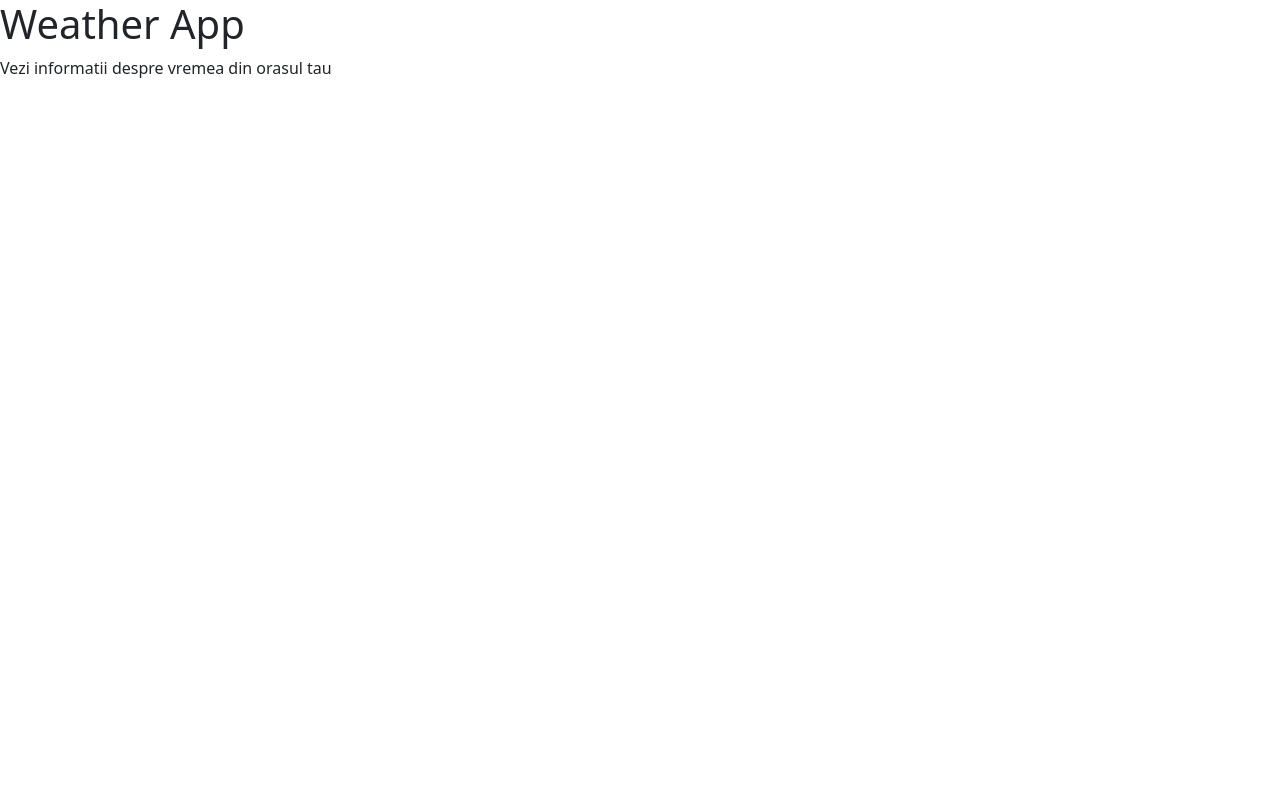
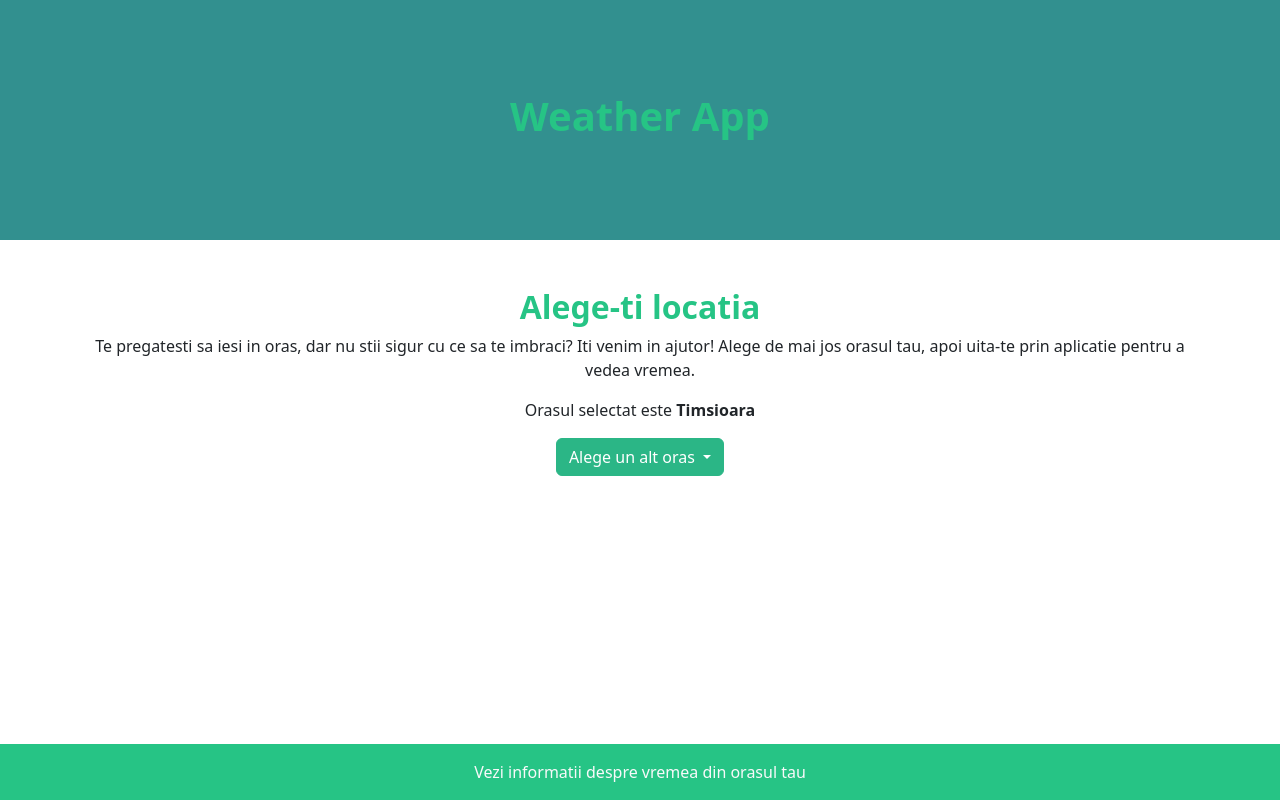
Before and after one commit to lucian-costachescu/weather-app, a plain HTML site: page index.html in a window 1280 px wide. Drawn offline with nearby package versions, Linux system fonts and the light colour scheme.

Commit message:
added basic styles and content

```diff
--- a/index.css
+++ b/index.css
@@ -0,0 +1,55 @@
+:root {
+  --primary: #26c485;
+  --secondary: #fbb44c;
+  --bg-primary: #32908f;
+  --bg-secondary: #dfedf5;
+
+  --btn-color: #2bb686;
+}
+
+.btn-secondary {
+  background-color: var(--btn-color);
+  border-color: var(--btn-color);
+}
+.btn-show,
+.btn-secondary:hover,
+.btn-secondary:focus {
+  background-color: var(--primary);
+  border-color: var(--primary);
+}
+
+.text-primary {
+  color: var(--primary) !important;
+}
+
+.text-light{
+
+}
+
+.bg-primary {
+  background-color: var(--bg-primary) !important;
+}
+
+.bg-dark {
+  background-color: var(--primary) !important;
+}
+
+h1,
+h2 {
+  font-weight: bold;
+}
+
+body {
+  display: flex;
+  flex-direction: column;
+
+  min-height: 100vh;
+}
+
+main {
+  flex: 1
+}
+
+header {
+  height: 30vh;
+}
--- a/index.html
+++ b/index.html
@@ -1,25 +1,62 @@
 <!DOCTYPE html>
 <html lang="en">
   <head>
-  <meta charset="UTF-8">
-  <meta http-equiv="X-UA-Compatible" content="IE=edge">
-  <meta name="viewport" content="width=device-width, initial-scale=1.0">
+    <meta charset="UTF-8" />
+    <meta http-equiv="X-UA-Compatible" content="IE=edge" />
+    <meta name="viewport" content="width=device-width, initial-scale=1.0" />
+    <link
+    href="https://cdn.jsdelivr.net/npm/bootstrap@5.3.0-alpha1/dist/css/bootstrap.min.css"
+    rel="stylesheet"
+    integrity="sha384-GLhlTQ8iRABdZLl6O3oVMWSktQOp6b7In1Zl3/Jr59b6EGGoI1aFkw7cmDA6j6gD"
+    crossorigin="anonymous"
+    />
     <link href="index.css" rel="stylesheet" />
-  <link href="https://cdn.jsdelivr.net/npm/bootstrap@5.3.0-alpha1/dist/css/bootstrap.min.css" rel="stylesheet" integrity="sha384-GLhlTQ8iRABdZLl6O3oVMWSktQOp6b7In1Zl3/Jr59b6EGGoI1aFkw7cmDA6j6gD" crossorigin="anonymous">
     <title>Weather App</title>
   </head>
   <body>
-  <header>
-    <h1>Weather App</h1>
+    <header class="bg-primary d-flex align-items-center justify-content-center">
+      <div class="container ">
+        <h1 class="text-center text-primary">Weather App</h1>
+      </div>
     </header>
     <main>
-    <section></section>
+      <section class="choose-location py-5">
+        <div class="container">
+          <h2 class="text-center text-primary">Alege-ti locatia</h2>
+          <p class="text-center">
+            Te pregatesti sa iesi in oras, dar nu stii sigur cu ce sa te
+            imbraci? Iti venim in ajutor! Alege de mai jos orasul tau, apoi
+            uita-te prin aplicatie pentru a vedea vremea.
+          </p>
+          <p class="text-center">Orasul selectat este <strong class="current-city">Timsioara</strong></p>
+          <div class="dropdown d-flex justify-content-center">
+            <button class="btn btn-secondary dropdown-toggle" type="button" data-bs-toggle="dropdown" aria-expanded="false">
+              Alege un alt oras
+            </button>
+            <ul class="dropdown-menu">
+              <li><a class="dropdown-item" href="#">Timsioara</a></li>
+              <li><a class="dropdown-item" href="#">Bucuresti</a></li>
+              <li><a class="dropdown-item" href="#">Cluj</a></li>
+              <li><a class="dropdown-item" href="#">Oradea</a></li>
+              <li><a class="dropdown-item" href="#">Sibiu</a></li>
+              <li><a class="dropdown-item" href="#">Arad</a></li>
+              <li><a class="dropdown-item" href="#">Brasov</a></li>
+              <li><a class="dropdown-item" href="#">Miercurea Ciuc</a></li>
+            </ul>
+          </div>
+        </div>
+      </section>
     </main>
-  <footer>
-    <p>Vezi informatii despre vremea din orasul tau</p>
+    <footer class="bg-dark">
+      <div class="container">
+        <p class="text-light text-center m-0 py-3">Vezi informatii despre vremea din orasul tau</p>
+      </div>
     </footer>
-  <script src="https://cdn.jsdelivr.net/npm/bootstrap@5.3.0-alpha1/dist/js/bootstrap.bundle.min.js" integrity="sha384-w76AqPfDkMBDXo30jS1Sgez6pr3x5MlQ1ZAGC+nuZB+EYdgRZgiwxhTBTkF7CXvN" crossorigin="anonymous"></script>
+    <script
+      src="https://cdn.jsdelivr.net/npm/bootstrap@5.3.0-alpha1/dist/js/bootstrap.bundle.min.js"
+      integrity="sha384-w76AqPfDkMBDXo30jS1Sgez6pr3x5MlQ1ZAGC+nuZB+EYdgRZgiwxhTBTkF7CXvN"
+      crossorigin="anonymous"
+    ></script>
     <script src="index.js"></script>
   </body>
-</body>
 </html>
```
Lines whose indentation alone changed are shown as unchanged.
